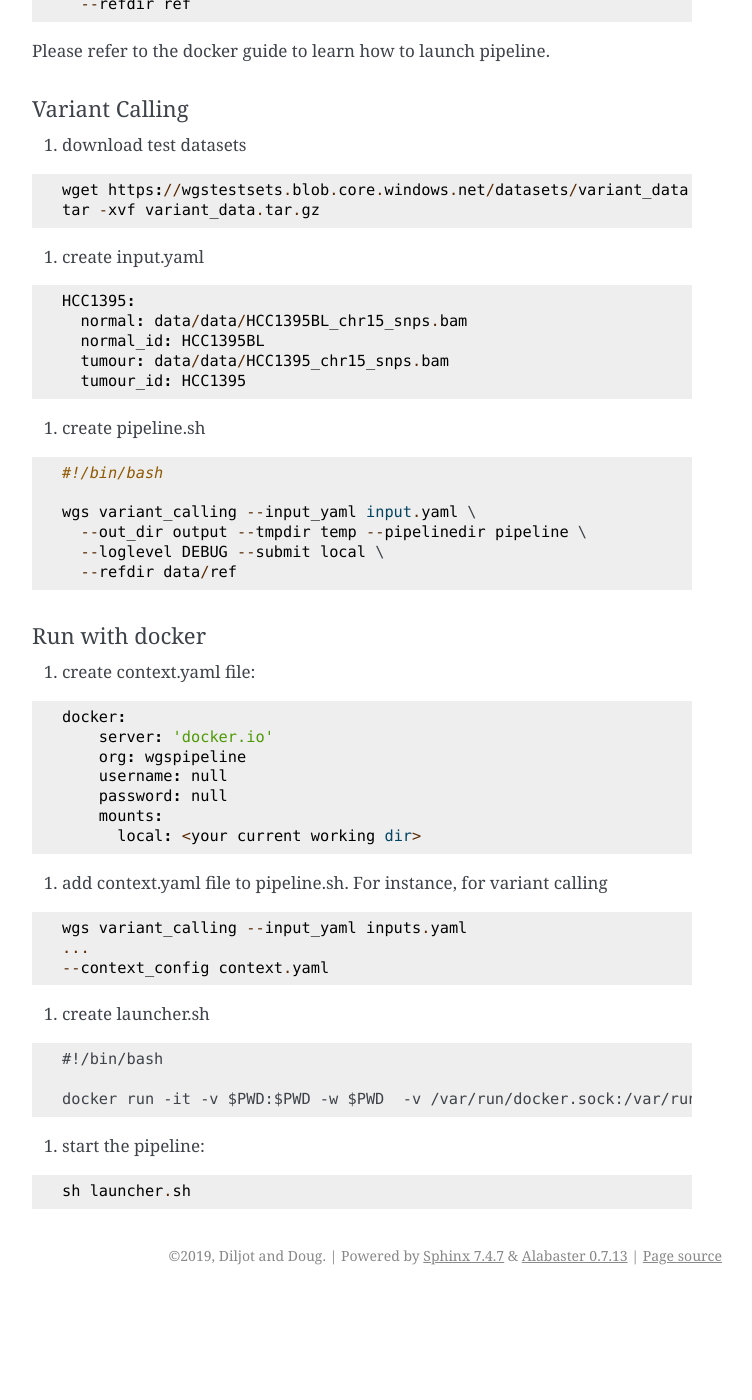
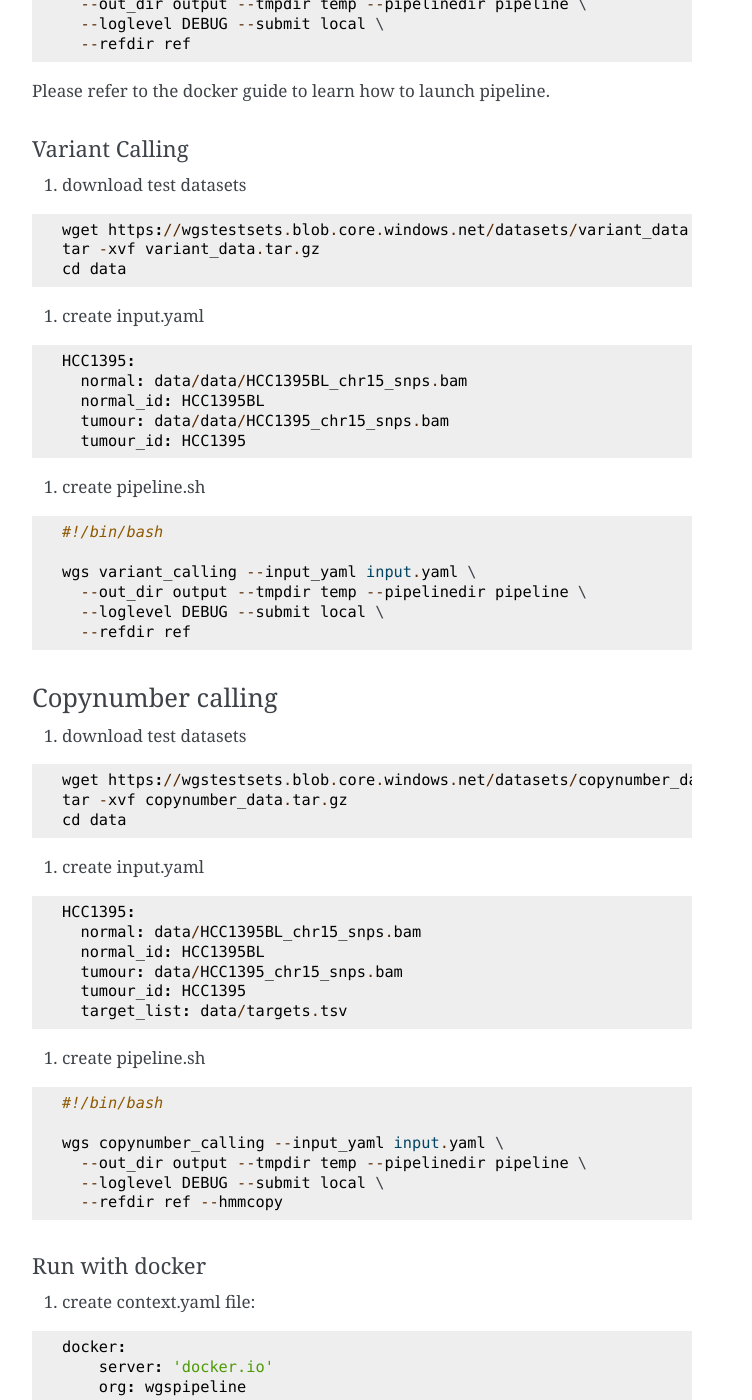
Before and after one commit to shahcompbio/wgs, a Sphinx documentation site: the page built from docs/source/index.md, in a window 1280 px wide and 1400 px high, scrolled down 1019 px. Shown: the whole window, without its empty margins (388-1140 px from the left). Built offline with Sphinx 7.4.7, drawn with Linux system fonts in a browser that asks for light colours; before the commit the page ends 2314 px from its top, so only the background shows below that; some of the changed text lies outside the part shown.

Commit message:
docs: added cna

````diff
--- a/docs/source/index.md
+++ b/docs/source/index.md
@@ -1,4 +1,3 @@
-
 # Whole Genome Pipelines
 
 
@@ -16,6 +15,8 @@ Just copy and paste the below commands for the subpipeline you which to run.
 1. Download the test data set:
 ```
 wget  https://wgstestsets.blob.core.windows.net/datasets/alignment_data.tar.gz
+tar -xvf alignment_data.tar.gz
+cd data
 ```
 2. create input.yaml
 ```
@@ -50,6 +51,7 @@ Please refer to the docker guide to learn how to launch pipeline.
 ```
 wget https://wgstestsets.blob.core.windows.net/datasets/variant_data.tar.gz
 tar -xvf variant_data.tar.gz
+cd data
 ```
 2. create input.yaml
 ```
@@ -66,8 +68,35 @@ HCC1395:
 wgs variant_calling --input_yaml input.yaml \
   --out_dir output --tmpdir temp --pipelinedir pipeline \
   --loglevel DEBUG --submit local \
-  --refdir data/ref
+  --refdir ref
 ```
+
+### Copynumber calling
+1. download test datasets
+```
+wget https://wgstestsets.blob.core.windows.net/datasets/copynumber_data.tar.gz
+tar -xvf copynumber_data.tar.gz
+cd data
+```
+2. create input.yaml
+```
+HCC1395:
+  normal: data/HCC1395BL_chr15_snps.bam
+  normal_id: HCC1395BL
+  tumour: data/HCC1395_chr15_snps.bam
+  tumour_id: HCC1395
+  target_list: data/targets.tsv
+```
+3. create pipeline.sh
+```
+#!/bin/bash
+
+wgs copynumber_calling --input_yaml input.yaml \
+  --out_dir output --tmpdir temp --pipelinedir pipeline \
+  --loglevel DEBUG --submit local \
+  --refdir ref --hmmcopy
+```
+
 
 #### Run with docker
 
````
